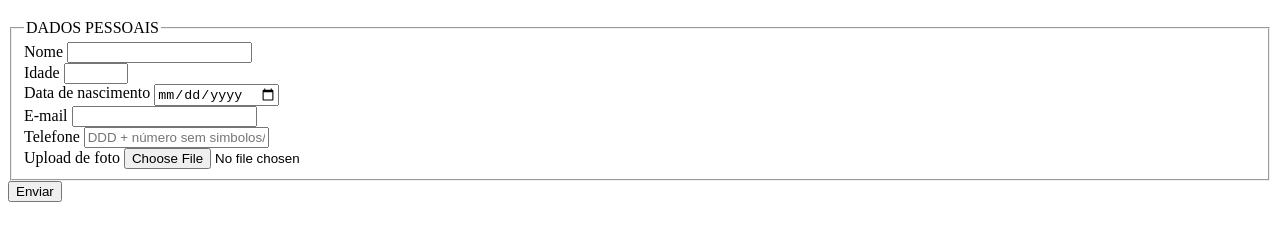
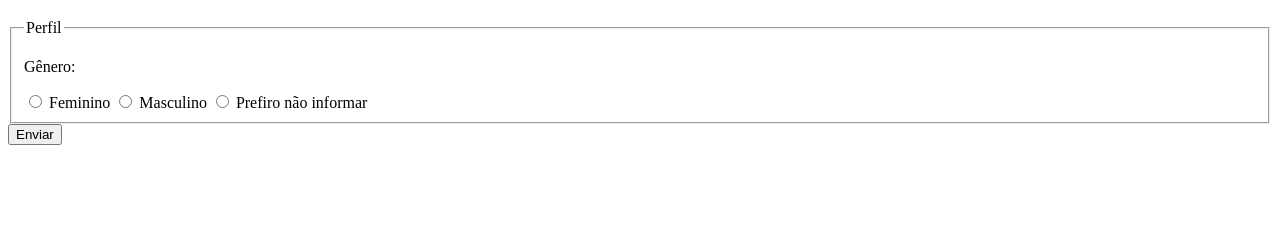
Before and after one commit to Lucassilva2129/pesquisa-culturama, a plain HTML site: page index.html in a window 1280 px wide. Shown: the part 61-302 px from the top of the page. Drawn offline with Linux system fonts and the light colour scheme.

Commit message:
Adiciona opcoes de genero

```diff
--- a/index.html
+++ b/index.html
@@ -13,36 +13,21 @@
     <h1>Pesquisa Online</h1>
   </header>
   <section>
-    <fieldset> <!-- "CRIA UMA DIVISÃO E UMA BORDA"fieldset usamos para um conjunto de assunto relacionado, esses elementos tem relação entre si  -->
-      <!-- DADOS PESSOAIS -->
-      <legend>DADOS PESSOAIS</legend> <!--COLOCA O TEXTO NA BORDA DA fieldset-->
+    <form action="#" method="get">
+      <fieldset>
+        <legend>Perfil</legend>
+        <p>Gênero:</p>
+        <input type="radio" name="userGender" value="Feminino">
+        <label for="userGender">Feminino</label>
 
-      <form action="" method="get"> <!-- esse metodo (get) envia a informação para o back-end -->
+        <input type="radio" name="userGender" value="Masculino">
+        <label for="userGender">Masculino</label>
 
-        <label for="userName">Nome</label> <!-- usamos para fazer a descrição dos campos -->
+        <input type="radio" name="userGender" value="notInformed">
+        <label for="userGender">Prefiro não informar</label>
+      </fieldset>
 
-        <input type="text" name="userName" required> <!-- recebeu a estiqueta userName na label acima e required de este item é obrigatorio o preenchimento -->
-        <br>
-        <label for="useAge">Idade</label>
-
-        <input type="number" name="useAge" min="12" max="100" required> <!-- min e max = idade minina e idade maxima -->
-        <br>
-        <label for="bithDate">Data de nascimento</label>
-        <input type="date" name="bithDate" id="">
-        <br>
-        <label for="userEmail">E-mail</label>
-        <input type="email" name="userEmail" required>
-        <br>
-        <label for="userPhoneNumber">Telefone</label>
-        <input type="tel" name="userPhoneNumber" pattern="[0-9]{11}" placeholder="DDD + número sem simbolos/espaço"> <!-- entre [] os digitos aceitos {} a quantidade de digitos -->
-        <br>
-        <label for="userImage">Upload de foto</label>
-        <input type="file" accept="image/*" name="userImage">
-
-    </fieldset>
-
-    <button type="submit">Enviar</button> <!-- submit -> vai submeter as nossa informações para algum lugar -->
-
+      <button type="submit">Enviar</button> <!-- submit -> vai submeter as nossa informações para algum lugar -->
     </form>
   </section>
 </body>
```
